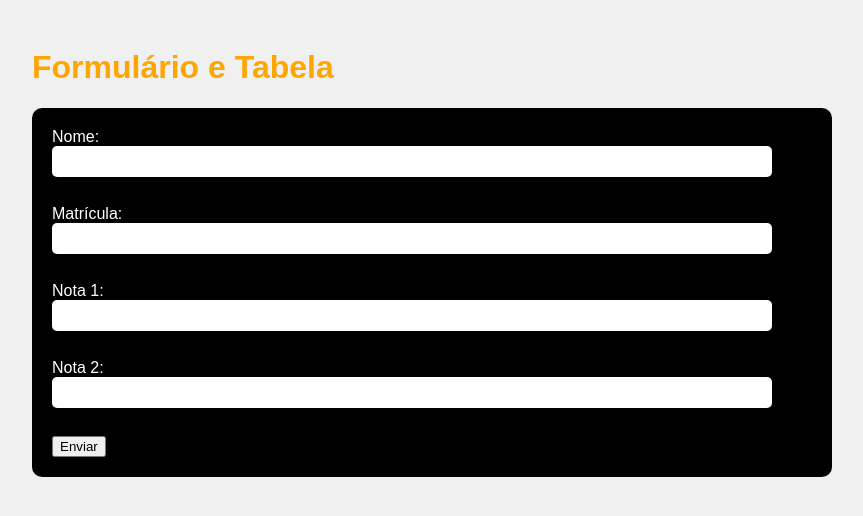
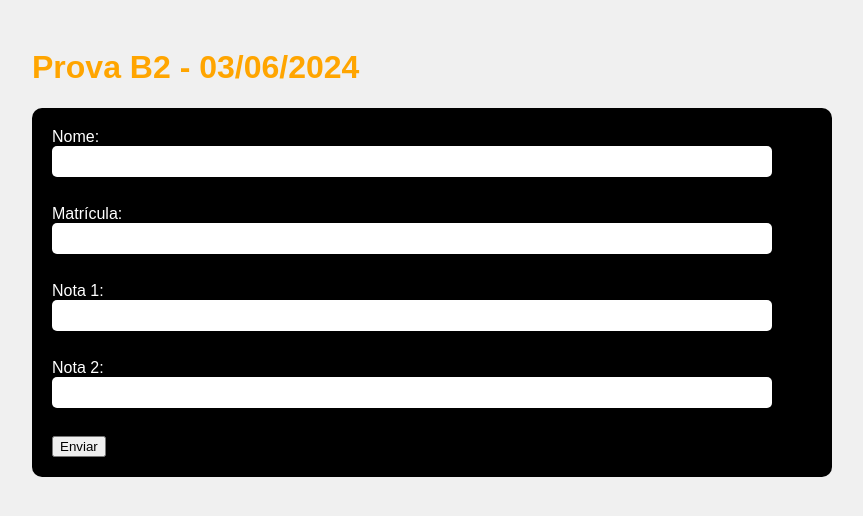
Before and after one commit to ArthurPPessoti/ProvaWEB, a plain HTML site: page index.html in a window 1280 px wide. Shown: the whole page, without its empty margins (208-1071 px from the left). Drawn offline with Linux system fonts and the light colour scheme.

Commit message:
atualização 1

```diff
--- a/index.html
+++ b/index.html
@@ -3,12 +3,12 @@
 <head>
     <meta charset="UTF-8">
     <meta name="viewport" content="width=device-width, initial-scale=1.0">
-    <title>Formulário e Tabela</title>
+    <title>Prova B2</title>
     <link rel="stylesheet" href="index.css">
 </head>
 <body>
     <div class="container">
-        <h1>Formulário e Tabela</h1>
+        <h1>Prova B2 - 03/06/2024</h1>
         <form id="form" action="#" method="post">
             <label for="nome">Nome:</label>
             <input type="text" id="nome" name="nome" required><br><br>
```
